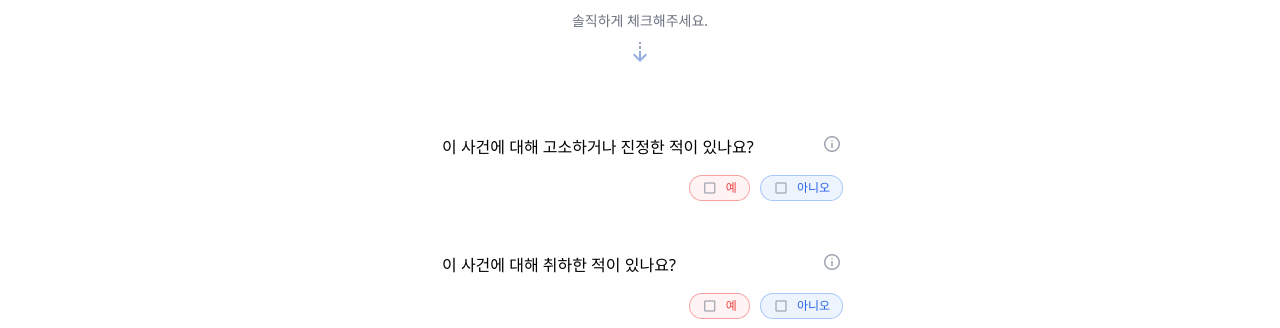
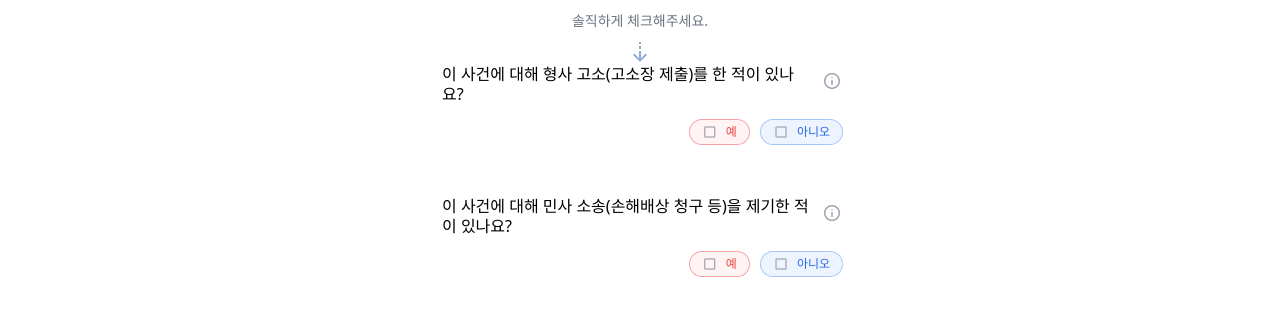
Before and after one commit to capston-design-baro/Baro-Front, a React (Vite) app: page /complaint in a window 1280 px wide. Shown: the part 258-586 px from the top of the page. Built offline with nearby package versions, Linux system fonts and the light colour scheme; no server answers; a web font is replaced by a local one.

Commit message:
✨ Feat: 사전 체크 api 연결

```diff
--- a/src/apis/complaints.ts
+++ b/src/apis/complaints.ts
@@ -6,6 +6,16 @@ const api = axiosInstance;
 
 // API 기본 prefix
 const BASE_URL = import.meta.env.VITE_API_BASE_URL;
+
+/** 사전 확인 */
+export const registerRelatedCases = (
+  complaintId: number,
+  payload: {
+    duplicate_complaint: boolean;
+    related_criminal_case: boolean;
+    related_civil_case: boolean;
+  },
+) => api.post(`${BASE_URL}/complaints/info/related-cases/${complaintId}`, payload);
 
 /** 고소인 정보 등록 -> Complaint 생성 */
 export type ComplainantInfoCreate = {
@@ -90,7 +100,7 @@ export async function generateFinal(complaintId: number) {
     status: data.status,
     criminal_facts: data.criminal_facts,
     accusation_reason: data.accusation_reason,
-    generated_complaint: `$[범죄 사실]\n{data.criminal_facts}\n\n[고소 이유]\n${data.accusation_reason}`,
+    generated_complaint: `[범죄 사실]\n${data.criminal_facts}\n\n[고소 이유]\n${data.accusation_reason}`,
   };
 }
 
--- a/src/pages/ComplaintWizardPage.tsx
+++ b/src/pages/ComplaintWizardPage.tsx
@@ -1,4 +1,9 @@
-import { type AccusedInfoCreate, generateFinal, registerAccused } from '@/apis/complaints';
+import {
+  type AccusedInfoCreate,
+  generateFinal,
+  registerAccused,
+  registerRelatedCases,
+} from '@/apis/complaints';
 import type { ComplainantInfoCreate } from '@/apis/complaints';
 import { createComplaint } from '@/apis/complaints';
 import CharacterModal from '@/components/CharacterModal';
@@ -110,6 +115,19 @@ const ComplaintWizardPage: React.FC = () => {
         }
 
         setComplaintId(id);
+
+        const prechecks = useComplaintWizard.getState().state.prechecks;
+
+        const criminal = prechecks.find((q) => q.id === 'alreadyCriminalFiled');
+        const civil = prechecks.find((q) => q.id === 'alreadyCivilFiled');
+        const withdrawn = prechecks.find((q) => q.id === 'withdrawnBefore');
+
+        await registerRelatedCases(id, {
+          duplicate_complaint: withdrawn?.answer === 'yes',
+          related_criminal_case: criminal?.answer === 'yes',
+          related_civil_case: civil?.answer === 'yes',
+        });
+
         next(); // → step 3 (피고소인 기본 정보)
       } catch (e) {
         console.error('failed to create complaint', e);
--- a/src/stores/useComplaintWizard.ts
+++ b/src/stores/useComplaintWizard.ts
@@ -4,12 +4,21 @@ import { create } from 'zustand';
 // 사전 확인 질문 목록
 const initialPrechecks: PrecheckQuestion[] = [
   {
-    id: 'alreadyFiled',
-    title: '이 사건에 대해 고소하거나 진정한 적이 있나요?',
+    id: 'alreadyCriminalFiled',
+    title: '이 사건에 대해 형사 고소(고소장 제출)를 한 적이 있나요?',
     hintIcon: 'info',
     kind: 'binary',
     answer: null,
-    description: '이미 동일한 사건으로 고소나 진정을 한 경우, 중복 접수로 처리될 수 있습니다.',
+    description: '이미 동일한 사건으로 형사 고소를 한 경우, 중복 접수로 처리될 수 있습니다.',
+  },
+  {
+    id: 'alreadyCivilFiled',
+    title: '이 사건에 대해 민사 소송(손해배상 청구 등)을 제기한 적이 있나요?',
+    hintIcon: 'info',
+    kind: 'binary',
+    answer: null,
+    description:
+      '이미 동일한 사건으로 민사 소송을 진행 중인 경우, 형사 고소보다 민사 절차를 우선 검토해야 할 수 있습니다.',
   },
   {
     id: 'withdrawnBefore',
@@ -138,14 +147,20 @@ export const useComplaintWizard = create<ComplaintWizardStore>((set, get) => ({
   attemptNext: () => {
     const { prechecks } = get().state;
 
-    const q1 = prechecks.find((q) => q.id === 'alreadyFiled');
-    const q2 = prechecks.find((q) => q.id === 'withdrawnBefore');
+    const criminal = prechecks.find((q) => q.id === 'alreadyCriminalFiled');
+    const civil = prechecks.find((q) => q.id === 'alreadyCivilFiled');
+    const withdrawn = prechecks.find((q) => q.id === 'withdrawnBefore');
 
-    // 1, 2번 질문 중 하나라도 "예"이면 다음 단계 막고 툴팁 타깃 지정
-    if (q1?.answer === 'yes' || q2?.answer === 'yes') {
+    // 형사 / 민사 / 취하 질문 중 하나라도 "예"면 다음 단계 막고 툴팁 타깃 지정
+    if (criminal?.answer === 'yes' || civil?.answer === 'yes' || withdrawn?.answer === 'yes') {
       set({
         triedNext: true,
-        blockedPrecheckId: q1?.answer === 'yes' ? q1.id : (q2?.id ?? null),
+        blockedPrecheckId:
+          criminal?.answer === 'yes'
+            ? criminal.id
+            : civil?.answer === 'yes'
+              ? civil.id
+              : (withdrawn?.id ?? null),
       });
       return;
     }
```
